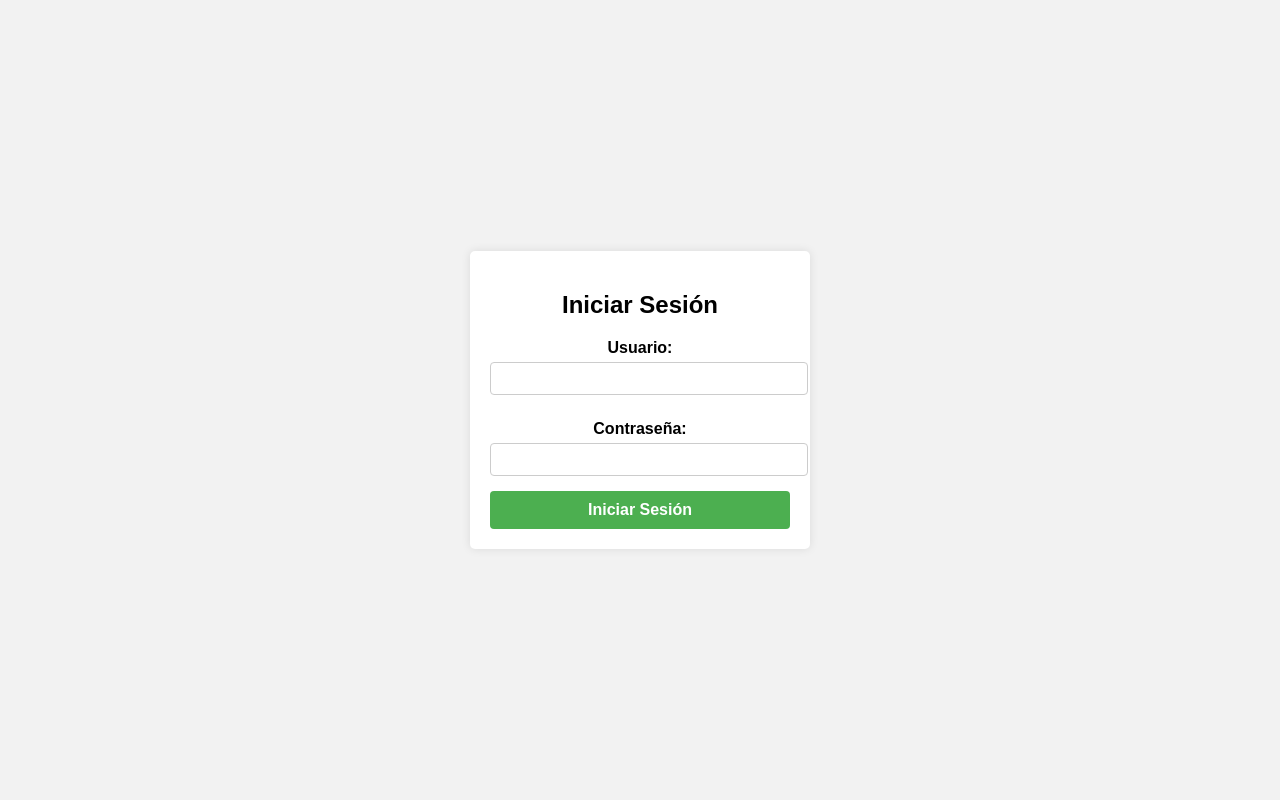
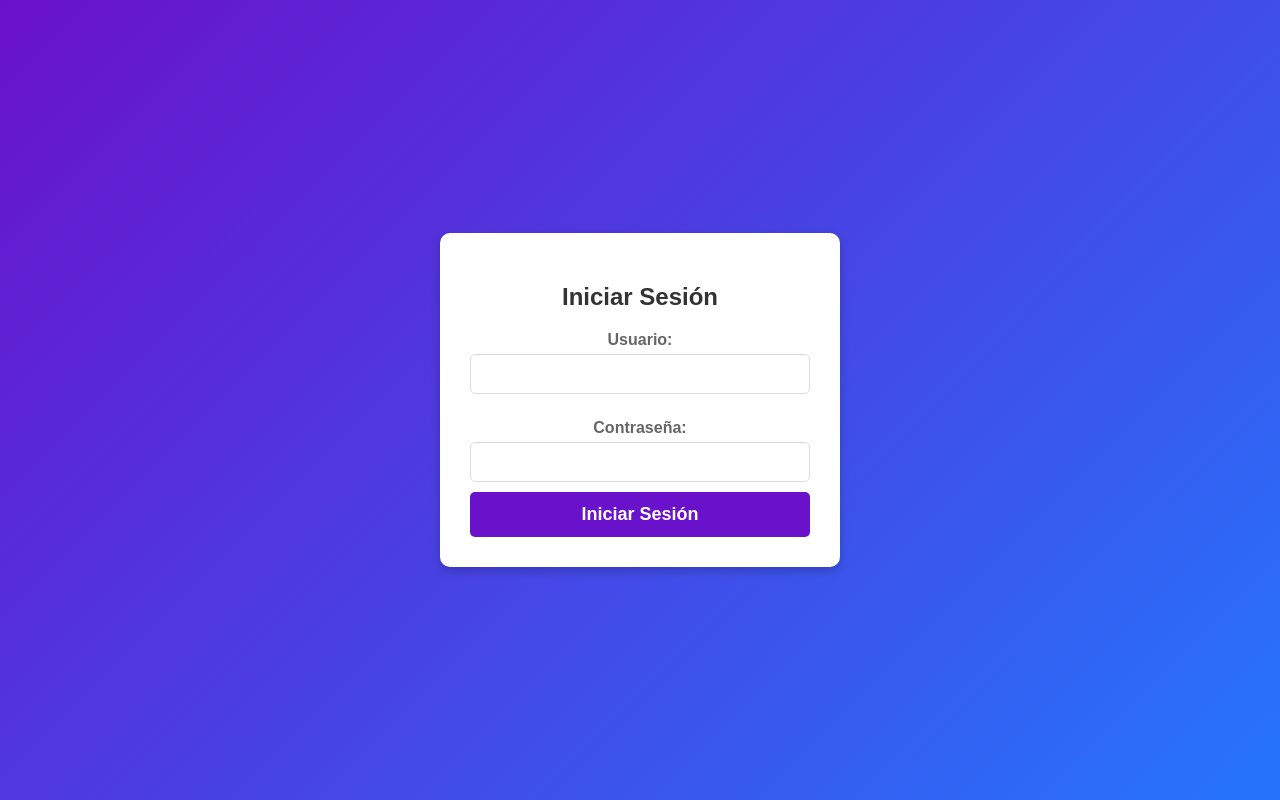
Before and after one commit to VictorGavilanR/WebFundacion, a PHP site: page /admin/login.php in a window 1280 px wide. Run offline with PHP 8.4, Linux system fonts and the light colour scheme.

Commit message:
Agregado de hash y login listo con arreglos en donar y mas
arreglo del correo listo con el gmail, donar cambiado a wsp y login listo con contraseña encriptada

```diff
--- a/admin/connection.php
+++ b/admin/connection.php
@@ -2,8 +2,8 @@
 
 function connection() {
     $host = "localhost";
-    $user = "fundac43_vitadbfundacion";
-    $pass = "vidafundacion1234";
+    $user = "root";
+    $pass = "";
     $bd = "fundac43_user_crud_fundacion";
 
     // Crear conexión
--- /dev/null
+++ b/admin/generate_hash.php
@@ -0,0 +1,5 @@
+<?php
+$password = 'adminvita335';
+$hash = password_hash($password, PASSWORD_DEFAULT);
+echo "Hash de la contraseña: " . $hash;
+?>
--- a/admin/login.php
+++ b/admin/login.php
@@ -1,6 +1,9 @@
 <?php
 session_start();
-include 'connection.php';  // Asegúrate de que la conexión esté correctamente configurada
+include 'connection.php';
+$conn = connection();
+
+$error = ""; // Inicializa el mensaje de error
 
 if ($_SERVER['REQUEST_METHOD'] === 'POST') {
     $username = $_POST['username'];
@@ -8,6 +11,8 @@ if ($_SERVER['REQUEST_METHOD'] === 'POST') {
 
     $query = "SELECT * FROM admins WHERE username = ?";
     $stmt = $conn->prepare($query);
+
+    if ($stmt) {
         $stmt->bind_param("s", $username);
         $stmt->execute();
         $result = $stmt->get_result();
@@ -16,15 +21,18 @@ if ($_SERVER['REQUEST_METHOD'] === 'POST') {
             $user = $result->fetch_assoc();
             if (password_verify($password, $user['password'])) {
                 $_SESSION['admin_logged_in'] = true;
-            header("Location: index.php");  // Redirige al panel principal después de iniciar sesión
+                header("Location: index.php");
                 exit();
             } else {
-            $error = "Credenciales incorrectas.";
+                $error = "Contraseña incorrecta.";
             }
         } else {
-        $error = "Credenciales incorrectas.";
+            $error = "Usuario no encontrado.";
+        }
+        $stmt->close();
     }
 }
+$conn->close();
 ?>
 
 <!DOCTYPE html>
@@ -34,60 +42,60 @@ if ($_SERVER['REQUEST_METHOD'] === 'POST') {
     <meta name="viewport" content="width=device-width, initial-scale=1.0">
     <title>Login</title>
     <style>
-        /* CSS embebido para el formulario de login */
+        * {
+            box-sizing: border-box;
+            font-family: Arial, sans-serif;
+        }
         body {
-            font-family: Arial, sans-serif;
             display: flex;
             justify-content: center;
             align-items: center;
             height: 100vh;
             margin: 0;
-            background-color: #f2f2f2;
+            background: linear-gradient(135deg, #6a11cb 0%, #2575fc 100%);
         }
-
         .login-container {
             background-color: #fff;
-            padding: 20px;
-            border-radius: 5px;
-            box-shadow: 0 0 10px rgba(0, 0, 0, 0.1);
-            width: 300px;
+            padding: 30px;
+            border-radius: 10px;
+            box-shadow: 0 4px 10px rgba(0, 0, 0, 0.2);
+            width: 100%;
+            max-width: 400px;
             text-align: center;
         }
-
         .login-container h2 {
             margin-bottom: 20px;
+            color: #333;
         }
-
         .login-container label {
             display: block;
-            margin: 10px 0 5px;
+            margin: 15px 0 5px;
             font-weight: bold;
+            color: #666;
         }
-
         .login-container input {
             width: 100%;
-            padding: 8px;
-            margin-bottom: 15px;
-            border: 1px solid #ccc;
-            border-radius: 4px;
+            padding: 10px;
+            margin-bottom: 10px;
+            border: 1px solid #ddd;
+            border-radius: 5px;
+            font-size: 16px;
         }
-
         .login-container button {
             width: 100%;
-            padding: 10px;
-            background-color: #4CAF50;
+            padding: 12px;
+            background-color: #6a11cb;
             color: white;
             border: none;
-            border-radius: 4px;
+            border-radius: 5px;
             cursor: pointer;
-            font-size: 16px;
+            font-size: 18px;
             font-weight: bold;
+            transition: background-color 0.3s;
         }
-
         .login-container button:hover {
-            background-color: #45a049;
+            background-color: #2575fc;
         }
-
         .error-message {
             color: red;
             font-size: 14px;
@@ -98,7 +106,7 @@ if ($_SERVER['REQUEST_METHOD'] === 'POST') {
 <body>
     <div class="login-container">
         <h2>Iniciar Sesión</h2>
-        <?php if (isset($error)) { echo "<p class='error-message'>$error</p>"; } ?>
+        <?php if (!empty($error)) { echo "<p class='error-message'>$error</p>"; } ?>
         <form action="login.php" method="POST">
             <label for="username">Usuario:</label>
             <input type="text" id="username" name="username" required>
--- a/sendemail.php
+++ b/sendemail.php
@@ -8,7 +8,7 @@ if ($_SERVER["REQUEST_METHOD"] == "POST") {
     // Validar los datos
     if (!empty($name) && !empty($email) && !empty($message)) {
         // Correo de destino (tu correo)
-        $to = "luismatiasmg07@gmail.com";  // Cambia a tu correo real aquí
+        $to = "fundacionvitalosangeles@gmail.com";  // Cambia a tu correo real aquí
         $subject = "Nuevo mensaje de contacto";
 
         // Encabezados del correo
```
Also changed, not shown: admin/LoginController.php (added, +31 -0 lines), donar.html (+6 -6 lines). Lines whose indentation alone changed are shown as unchanged.
